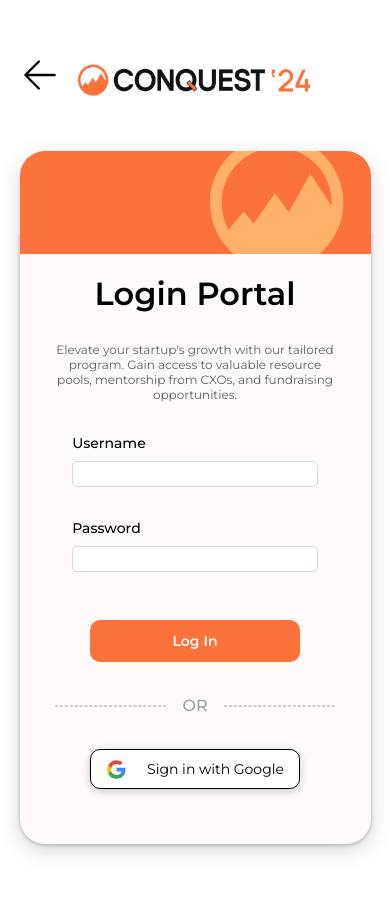
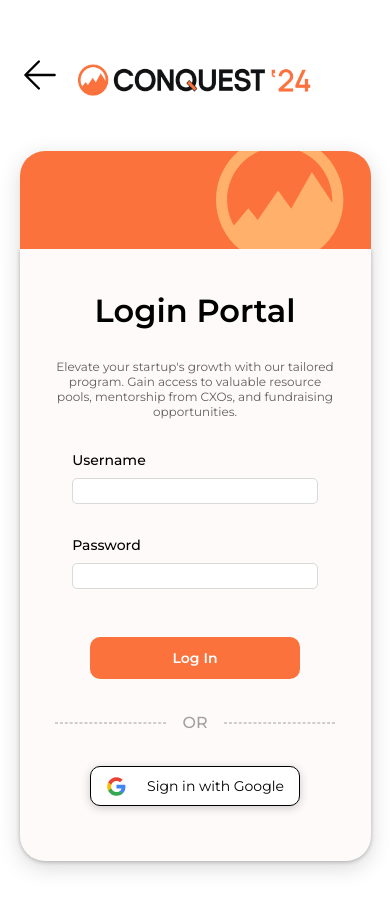
Before and after one commit to dvm-bitspilani/cel-conquest-2024, a React (Vite) app: page /login in a window 390 px wide. Built offline with nearby package versions, Linux system fonts and the light colour scheme.

Commit message:
fix: orange section white section gap in mobile layout

```diff
--- a/src/routes/Login/login.module.scss
+++ b/src/routes/Login/login.module.scss
@@ -51,7 +51,8 @@
         display: flex;
 
         @media screen and (max-width: 670px) {
-            flex-direction: column;
+            display: grid;
+            grid-template-rows: 1fr calc(556 / 89 * 1fr);
         }
 
         .orangeSection {
@@ -74,6 +75,7 @@
 
                 @media screen and (max-width: 670px) {
                     height: 130%;
+                    position: absolute;
                     margin-right: 27px;
 
                     svg {
@@ -84,8 +86,8 @@
 
             @media screen and (max-width: 670px) {
                 width: 100%;
-                height: calc(89 / 645 * 100%);
-                position: absolute;
+                height: 100%;
+                position: relative;
                 border-radius: 25px 25px 0px 0px;
                 flex-direction: row;
             }
@@ -102,7 +104,6 @@
 
             @media screen and (max-width: 670px) {
                 width: 100%;
-                margin-top: calc(149 / 645 * 100%);
                 box-shadow: 0px 1px 4px 0px rgba(0, 0, 0, 0.25);
                 border-radius: 0px 0px 25px 25px;
             }
```
